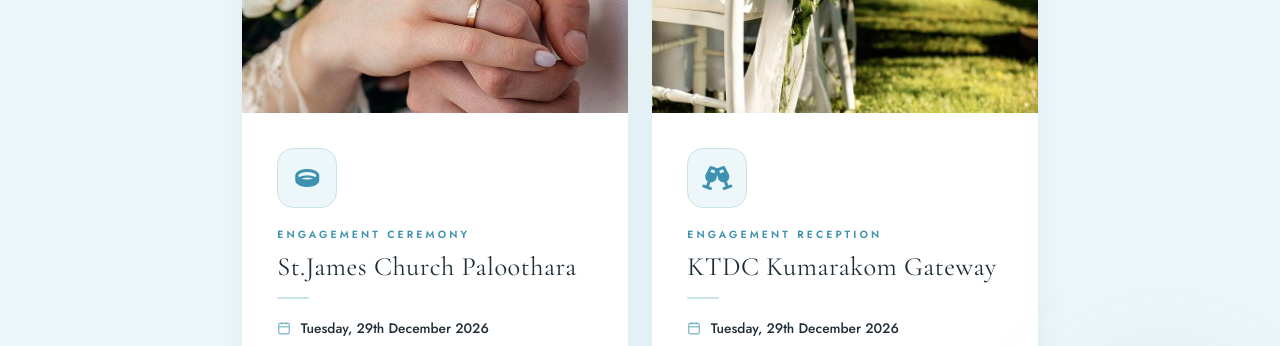
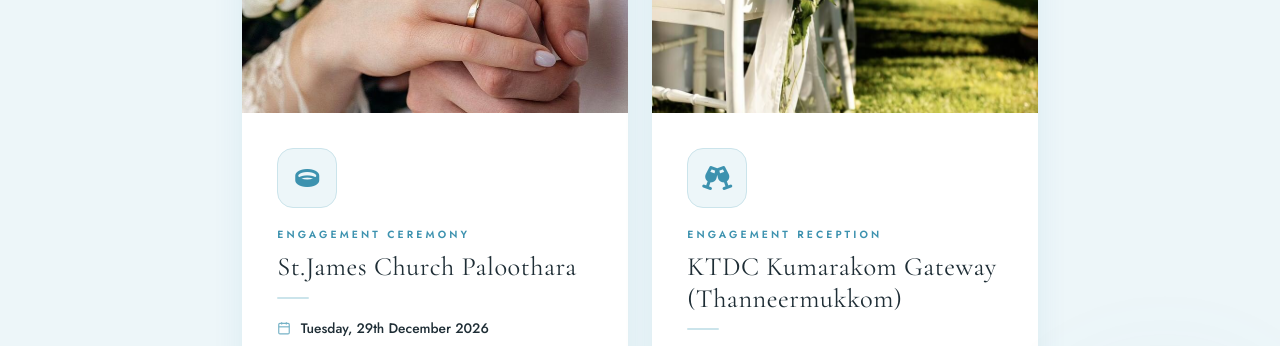
Before and after one commit to adevasia0706/engagement, a plain HTML site: page index.html in a window 1280 px wide. Shown: the part 2140-2486 px from the top of the page. Drawn offline with nearby package versions, Linux system fonts and the light colour scheme; files that its build step writes are made by us from their sources; files whose address does not match are found by name.

Commit message:
Update index.html

```diff
--- a/index.html
+++ b/index.html
@@ -1718,7 +1718,7 @@
           <div class="ww-card-body">
             <div class="ww-icon"><i class="fas fa-champagne-glasses"></i></div>
             <span class="badge-ev">Engagement Reception</span>
-            <h4 class="ww-venue">KTDC Kumarakom Gateway</h4>
+            <h4 class="ww-venue">KTDC Kumarakom Gateway (Thanneermukkom)</h4>
             <div class="ww-rule"></div>
             <div class="ww-row">
               <svg viewBox="0 0 24 24" fill="none" stroke="currentColor" stroke-width="2">
```
